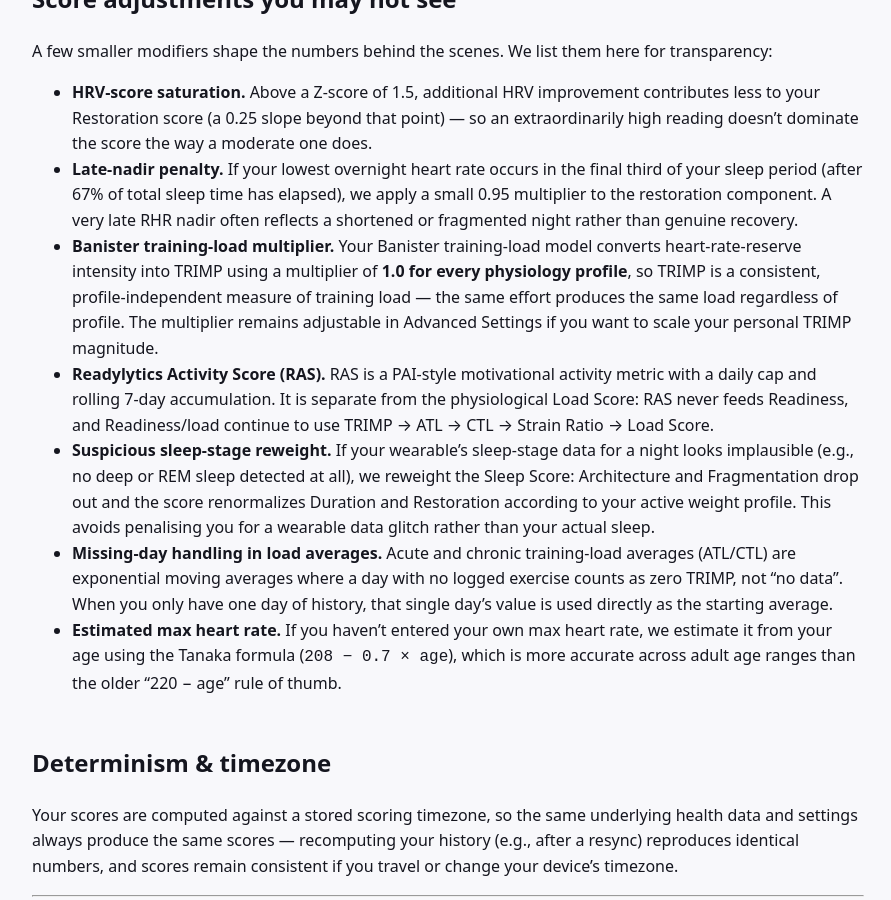
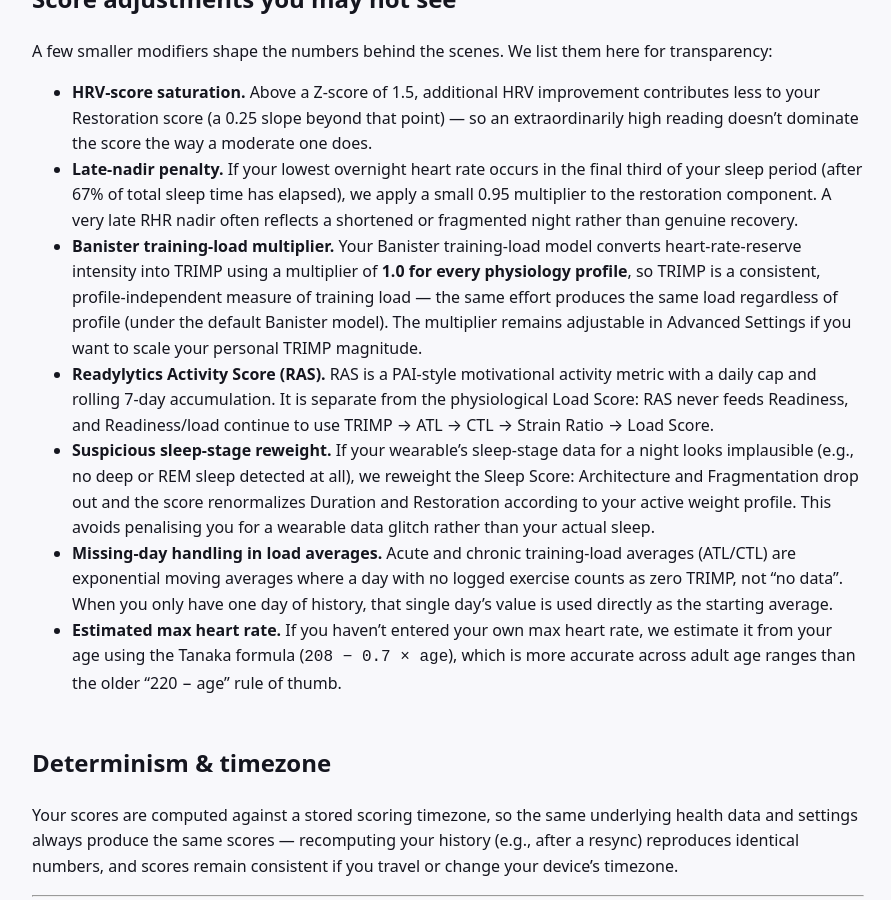
Before and after one commit to readylytics/Readylytics, a Jekyll site: the page built from docs/about.md, in a window 1280 px wide and 900 px high, scrolled down 12004 px. Shown: the whole window, without its empty margins (192-1083 px from the left). Built offline with Jekyll 4.4.1, drawn with Linux system fonts in a browser that asks for light colours.

Commit message:
docs: scope multiplier normalization claim to the Banister model
Cheng beta and iTRIMP B remain profile-specific, so equal-load claim is
qualified to the default Banister model.

```diff
--- a/docs/about.md
+++ b/docs/about.md
@@ -389,7 +389,7 @@ A few smaller modifiers shape the numbers behind the scenes. We list them here f
 
 - **HRV-score saturation.** Above a Z-score of 1.5, additional HRV improvement contributes less to your Restoration score (a 0.25 slope beyond that point) — so an extraordinarily high reading doesn't dominate the score the way a moderate one does.
 - **Late-nadir penalty.** If your lowest overnight heart rate occurs in the final third of your sleep period (after 67% of total sleep time has elapsed), we apply a small 0.95 multiplier to the restoration component. A very late RHR nadir often reflects a shortened or fragmented night rather than genuine recovery.
-- **Banister training-load multiplier.** Your Banister training-load model converts heart-rate-reserve intensity into TRIMP using a multiplier of **1.0 for every physiology profile**, so TRIMP is a consistent, profile-independent measure of training load — the same effort produces the same load regardless of profile. The multiplier remains adjustable in Advanced Settings if you want to scale your personal TRIMP magnitude.
+- **Banister training-load multiplier.** Your Banister training-load model converts heart-rate-reserve intensity into TRIMP using a multiplier of **1.0 for every physiology profile**, so TRIMP is a consistent, profile-independent measure of training load — the same effort produces the same load regardless of profile (under the default Banister model). The multiplier remains adjustable in Advanced Settings if you want to scale your personal TRIMP magnitude.
 - **Readylytics Activity Score (RAS).** RAS is a PAI-style motivational activity metric with a daily cap and rolling 7-day accumulation. It is separate from the physiological Load Score: RAS never feeds Readiness, and Readiness/load continue to use TRIMP → ATL → CTL → Strain Ratio → Load Score.
 - **Suspicious sleep-stage reweight.** If your wearable's sleep-stage data for a night looks implausible (e.g., no deep or REM sleep detected at all), we reweight the Sleep Score: Architecture and Fragmentation drop out and the score renormalizes Duration and Restoration according to your active weight profile. This avoids penalising you for a wearable data glitch rather than your actual sleep.
 - **Missing-day handling in load averages.** Acute and chronic training-load averages (ATL/CTL) are exponential moving averages where a day with no logged exercise counts as zero TRIMP, not "no data". When you only have one day of history, that single day's value is used directly as the starting average.
```
Also changed, not shown: ABOUT.md (+1 -1 lines).
